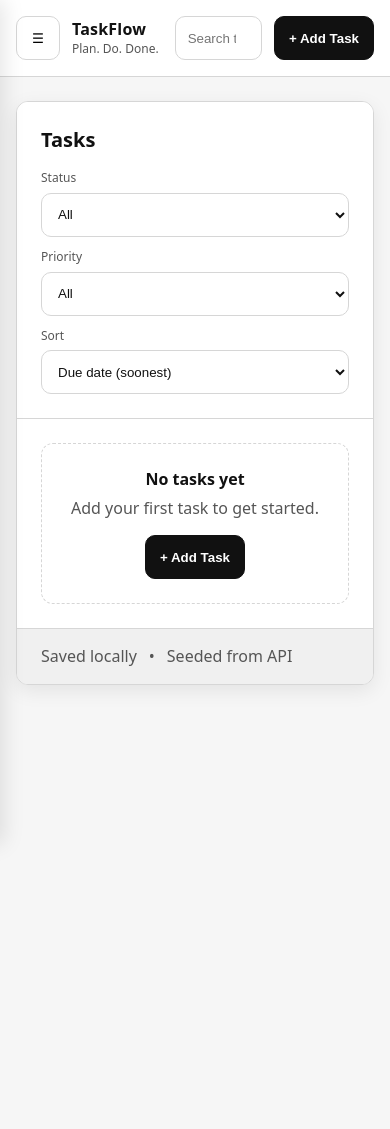
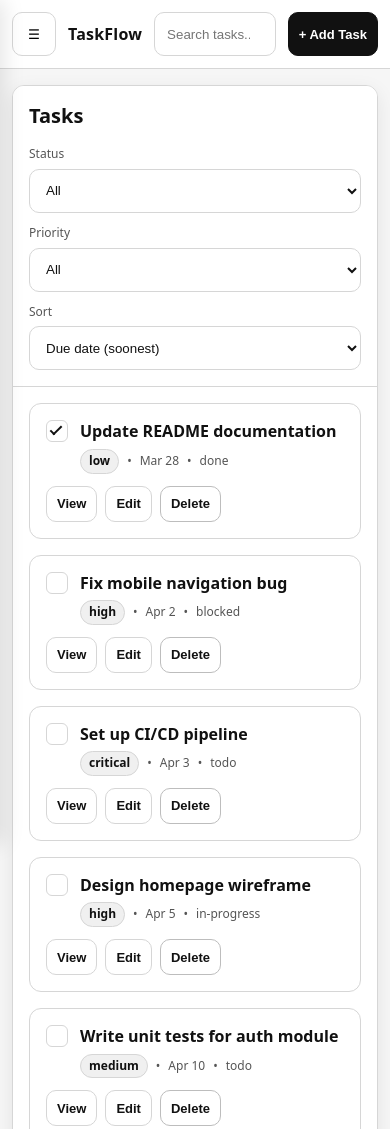
Before and after one commit to SubWal/task_manager, a website built with Vite: page index.html in a window 390 px wide. Shown: the top 1129 px of the page. Before the commit the page ends 844 px from the top, so only its background shows below. Built offline with nearby package versions, Linux system fonts and the light colour scheme; data requests are answered from the project's data file.

Commit message:
api done

```diff
--- /dev/null
+++ b/db.json
@@ -0,0 +1,55 @@
+{
+  "tasks": [
+    {
+      "id": "1",
+      "title": "Design homepage wireframe",
+      "description": "Create low-fidelity wireframes for the new homepage layout. Include hero section, feature grid, and footer.",
+      "priority": "high",
+      "status": "in-progress",
+      "dueDate": "2026-04-05",
+      "estimate": 90,
+      "tags": "design, ui"
+    },
+    {
+      "id": "2",
+      "title": "Set up CI/CD pipeline",
+      "description": "Configure GitHub Actions for automated testing and deployment to staging environment.",
+      "priority": "critical",
+      "status": "todo",
+      "dueDate": "2026-04-03",
+      "estimate": 120,
+      "tags": "devops, automation"
+    },
+    {
+      "id": "3",
+      "title": "Write unit tests for auth module",
+      "description": "Cover login, registration, and password reset flows with at least 80% coverage.",
+      "priority": "medium",
+      "status": "todo",
+      "dueDate": "2026-04-10",
+      "estimate": 60,
+      "tags": "testing, backend"
+    },
+    {
+      "id": "4",
+      "title": "Update README documentation",
+      "description": "Add setup instructions, environment variable guide, and contribution guidelines.",
+      "priority": "low",
+      "status": "done",
+      "dueDate": "2026-03-28",
+      "estimate": 30,
+      "tags": "docs"
+    },
+    {
+      "id": "5",
+      "title": "Fix mobile navigation bug",
+      "description": "Hamburger menu does not close after selecting a link on iOS Safari. Investigate touch event handling.",
+      "priority": "high",
+      "status": "blocked",
+      "dueDate": "2026-04-02",
+      "estimate": 45,
+      "tags": "bug, mobile"
+    }
+  ],
+  "$schema": "./node_modules/json-server/schema.json"
+}
--- a/index.html
+++ b/index.html
@@ -121,9 +121,7 @@
           </div>
 
           <footer class="panel__footer" aria-label="App status">
-            <span class="muted">Saved locally</span>
-            <span class="dot" aria-hidden="true">•</span>
-            <span class="muted">Seeded from API</span>
+            <span class="muted">Powered by JSON Server API</span>
           </footer>
         </section>
 
@@ -284,6 +282,6 @@
       </div>
     </div>
 
-    <script src="src/main.js"></script>
+    <script type="module" src="src/main.js"></script>
   </body>
 </html>
--- a/package.json
+++ b/package.json
@@ -4,11 +4,13 @@
   "version": "0.0.0",
   "type": "module",
   "scripts": {
+    "api": "json-server db.json --port 3001",
     "dev": "vite",
     "build": "vite build",
     "preview": "vite preview"
   },
   "devDependencies": {
+    "json-server": "^1.0.0-beta.15",
     "vite": "^7.3.1"
   }
 }
--- /dev/null
+++ b/src/api.js
@@ -0,0 +1,45 @@
+const API_URL = "http://localhost:3001/tasks";
+
+// GET all tasks
+export async function fetchTasks() {
+  const response = await fetch(API_URL);
+  if (!response.ok) throw new Error(`Failed to fetch tasks: ${response.status}`);
+  return response.json();
+}
+
+// GET single task by id
+export async function fetchTask(id) {
+  const response = await fetch(`${API_URL}/${id}`);
+  if (!response.ok) return null;
+  return response.json();
+}
+
+// POST new task
+export async function createTask(task) {
+  const response = await fetch(API_URL, {
+    method: "POST",
+    headers: { "Content-Type": "application/json" },
+    body: JSON.stringify(task),
+  });
+  if (!response.ok) throw new Error(`Failed to create task: ${response.status}`);
+  return response.json();
+}
+
+// PUT update task
+export async function updateTaskAPI(id, data) {
+  const response = await fetch(`${API_URL}/${id}`, {
+    method: "PUT",
+    headers: { "Content-Type": "application/json" },
+    body: JSON.stringify(data),
+  });
+  if (!response.ok) throw new Error(`Failed to update task: ${response.status}`);
+  return response.json();
+}
+
+// DELETE task
+export async function deleteTaskAPI(id) {
+  const response = await fetch(`${API_URL}/${id}`, {
+    method: "DELETE",
+  });
+  if (!response.ok) throw new Error(`Failed to delete task: ${response.status}`);
+}
--- a/src/main.js
+++ b/src/main.js
@@ -1,24 +1,8 @@
-// ── Data Layer ──
-const STORAGE_KEY = "taskflow_tasks";
-
-function loadTasks() {
-  try {
-    return JSON.parse(localStorage.getItem(STORAGE_KEY)) || [];
-  } catch {
-    return [];
-  }
-}
-
-function saveTasks(tasks) {
-  localStorage.setItem(STORAGE_KEY, JSON.stringify(tasks));
-}
-
-function generateId() {
-  return Date.now() + Math.floor(Math.random() * 1000);
-}
+import { escapeHtml, formatDate, formatDateShort, showToast } from "./utils.js";
+import { fetchTasks, createTask, updateTaskAPI, deleteTaskAPI } from "./api.js";
 
 // ── State ──
-let tasks = loadTasks();
+let tasks = [];
 let editingTaskId = null;
 let selectedTaskId = null;
 
@@ -37,39 +21,11 @@ const emptyAddBtn = document.getElementById("emptyAddBtn");
 const closeModalBtn = document.getElementById("closeModalBtn");
 const cancelBtn = document.getElementById("cancelBtn");
 const saveTaskBtn = document.getElementById("saveTaskBtn");
-const toast = document.getElementById("toast");
 const detailEmpty = document.getElementById("detailEmpty");
 const detailView = document.getElementById("detailView");
 
 // ── Helpers ──
 const priorityOrder = { critical: 4, high: 3, medium: 2, low: 1 };
-
-function escapeHtml(str) {
-  const div = document.createElement("div");
-  div.textContent = str;
-  return div.innerHTML;
-}
-
-function formatDate(dateStr) {
-  if (!dateStr) return "—";
-  const d = new Date(dateStr + "T00:00:00");
-  return d.toLocaleDateString("en-US", { month: "short", day: "numeric", year: "numeric" });
-}
-
-function formatDateShort(dateStr) {
-  if (!dateStr) return "";
-  const d = new Date(dateStr + "T00:00:00");
-  return d.toLocaleDateString("en-US", { month: "short", day: "numeric" });
-}
-
-function showToast(message) {
-  toast.textContent = message;
-  toast.hidden = false;
-  clearTimeout(showToast._timer);
-  showToast._timer = setTimeout(() => {
-    toast.hidden = true;
-  }, 2500);
-}
 
 // ── Filtering & Sorting ──
 function getFilteredTasks() {
@@ -243,39 +199,52 @@ function validateForm() {
 }
 
 // ── CRUD ──
-function addTask(data) {
-  const task = { id: generateId(), ...data };
+async function addTask(data) {
+  try {
+    const task = await createTask(data);
     tasks.push(task);
-  saveTasks(tasks);
     renderTaskList();
     showToast("Task added successfully");
+  } catch (error) {
+    console.error(error);
+    showToast("Failed to add task");
+  }
 }
 
-function updateTask(id, data) {
+async function updateTask(id, data) {
   const idx = tasks.findIndex((t) => t.id === id);
   if (idx === -1) return;
-  tasks[idx] = { ...tasks[idx], ...data };
-  saveTasks(tasks);
+
+  try {
+    const updated = await updateTaskAPI(id, { ...tasks[idx], ...data });
+    tasks[idx] = updated;
     renderTaskList();
-  if (selectedTaskId === id) renderDetail(tasks[idx]);
+    if (selectedTaskId === id) renderDetail(updated);
     showToast("Task updated");
+  } catch (error) {
+    console.error(error);
+    showToast("Failed to update task");
+  }
 }
 
-function deleteTask(id) {
+async function deleteTask(id) {
+  try {
+    await deleteTaskAPI(id);
     tasks = tasks.filter((t) => t.id !== id);
-  saveTasks(tasks);
     if (selectedTaskId === id) renderDetail(null);
     renderTaskList();
     showToast("Task deleted");
+  } catch (error) {
+    console.error(error);
+    showToast("Failed to delete task");
+  }
 }
 
-function toggleDone(id) {
+async function toggleDone(id) {
   const task = tasks.find((t) => t.id === id);
   if (!task) return;
-  task.status = task.status === "done" ? "todo" : "done";
-  saveTasks(tasks);
-  renderTaskList();
-  if (selectedTaskId === id) renderDetail(task);
+  const newStatus = task.status === "done" ? "todo" : "done";
+  await updateTask(id, { status: newStatus });
 }
 
 // ── Sidebar ──
@@ -331,7 +300,7 @@ document.addEventListener("keydown", (e) => {
   if (e.key === "Escape" && !taskModal.hidden) closeModal();
 });
 
-taskForm.addEventListener("submit", (e) => {
+taskForm.addEventListener("submit", async (e) => {
   e.preventDefault();
   if (!validateForm()) return;
 
@@ -346,9 +315,9 @@ taskForm.addEventListener("submit", (e) => {
   };
 
   if (editingTaskId) {
-    updateTask(editingTaskId, data);
+    await updateTask(editingTaskId, data);
   } else {
-    addTask(data);
+    await addTask(data);
   }
 
   closeModal();
@@ -359,27 +328,31 @@ taskList.addEventListener("click", (e) => {
 
   const checkId = target.dataset.checkId;
   if (checkId) {
-    toggleDone(Number(checkId));
+    toggleDone(checkId);
     return;
   }
 
   const selectId = target.dataset.selectId;
   if (selectId) {
-    const task = tasks.find((t) => t.id === Number(selectId));
+    if (window.innerWidth < 900) {
+      window.location.href = `./task.html?id=${selectId}`;
+    } else {
+      const task = tasks.find((t) => String(t.id) === selectId);
       if (task) renderDetail(task);
+    }
     return;
   }
 
   const editId = target.dataset.editId;
   if (editId) {
-    const task = tasks.find((t) => t.id === Number(editId));
+    const task = tasks.find((t) => String(t.id) === editId);
     if (task) openModal(task);
     return;
   }
 
   const deleteId = target.dataset.deleteId;
   if (deleteId) {
-    deleteTask(Number(deleteId));
+    deleteTask(deleteId);
     return;
   }
 });
@@ -405,4 +378,14 @@ priorityFilter.addEventListener("change", renderTaskList);
 sortBy.addEventListener("change", renderTaskList);
 
 // ── Init ──
+async function init() {
+  try {
+    tasks = await fetchTasks();
     renderTaskList();
+  } catch (error) {
+    console.error("Failed to load tasks:", error);
+    showToast("Failed to load tasks from API");
+  }
+}
+
+init();
--- a/src/style.css
+++ b/src/style.css
@@ -199,12 +199,26 @@ body {
   min-width: 260px;
 }
 @media (max-width: 640px) {
+  .topbar {
+    flex-wrap: wrap;
+    gap: var(--space-2);
+    padding: var(--space-2);
+  }
+  .topbar__left .brand__tagline {
+    display: none;
+  }
   .topbar__right {
     flex: 1;
     min-width: 0;
   }
+  .topbar__right .input {
+    min-width: 0;
+    flex: 1;
+  }
   .topbar__right .btn--primary {
     white-space: nowrap;
+    padding: 10px 10px;
+    font-size: 13px;
   }
 }
 
@@ -250,6 +264,17 @@ body {
 
 .panel__body {
   padding: var(--space-4);
+}
+@media (max-width: 640px) {
+  .panel__header {
+    padding: var(--space-3);
+  }
+  .panel__body {
+    padding: var(--space-3);
+  }
+  .app {
+    padding: var(--space-3) var(--space-2);
+  }
 }
 
 .panel__footer {
@@ -432,6 +457,7 @@ body {
   overflow: hidden;
   text-overflow: ellipsis;
   white-space: nowrap;
+  max-width: 100%;
 }
 
 .task-card__sub {
@@ -445,8 +471,15 @@ body {
 
 .task-card__actions {
   display: flex;
-  gap: var(--space-2);
+  gap: var(--space-1);
   flex-wrap: wrap;
+}
+@media (max-width: 640px) {
+  .task-card__actions .btn {
+    padding: 6px 10px;
+    min-height: 36px;
+    font-size: 13px;
+  }
 }
 
 /* Badge + dot */
@@ -637,12 +670,24 @@ body {
 
 .modal {
   width: min(680px, 100%);
+  max-height: 90vh;
+  overflow-y: auto;
   background: var(--surface);
   border: 1px solid var(--border);
   border-radius: var(--radius);
   box-shadow: var(--shadow);
-  overflow: hidden;
   animation: modal-pop 180ms ease-out;
+}
+@media (max-width: 640px) {
+  .modal-overlay {
+    padding: var(--space-2);
+  }
+  .modal__header {
+    padding: var(--space-3);
+  }
+  .modal__body {
+    padding: var(--space-3);
+  }
 }
 
 @keyframes modal-pop {
--- /dev/null
+++ b/src/utils.js
@@ -0,0 +1,27 @@
+export function escapeHtml(str) {
+  const div = document.createElement("div");
+  div.textContent = str;
+  return div.innerHTML;
+}
+
+export function formatDate(dateStr) {
+  if (!dateStr) return "—";
+  const d = new Date(dateStr + "T00:00:00");
+  return d.toLocaleDateString("en-US", { month: "short", day: "numeric", year: "numeric" });
+}
+
+export function formatDateShort(dateStr) {
+  if (!dateStr) return "";
+  const d = new Date(dateStr + "T00:00:00");
+  return d.toLocaleDateString("en-US", { month: "short", day: "numeric" });
+}
+
+export function showToast(message) {
+  const toast = document.getElementById("toast");
+  toast.textContent = message;
+  toast.hidden = false;
+  clearTimeout(showToast._timer);
+  showToast._timer = setTimeout(() => {
+    toast.hidden = true;
+  }, 2500);
+}
--- /dev/null
+++ b/vite.config.js
@@ -0,0 +1,13 @@
+import { resolve } from "path";
+import { defineConfig } from "vite";
+
+export default defineConfig({
+  build: {
+    rollupOptions: {
+      input: {
+        main: resolve(__dirname, "index.html"),
+        task: resolve(__dirname, "task.html"),
+      },
+    },
+  },
+});
```
Also changed, not shown: src/taskPage.js (+31 -46 lines), task.html (+1 -1 lines), 1 other file. Lines whose indentation alone changed are shown as unchanged.
